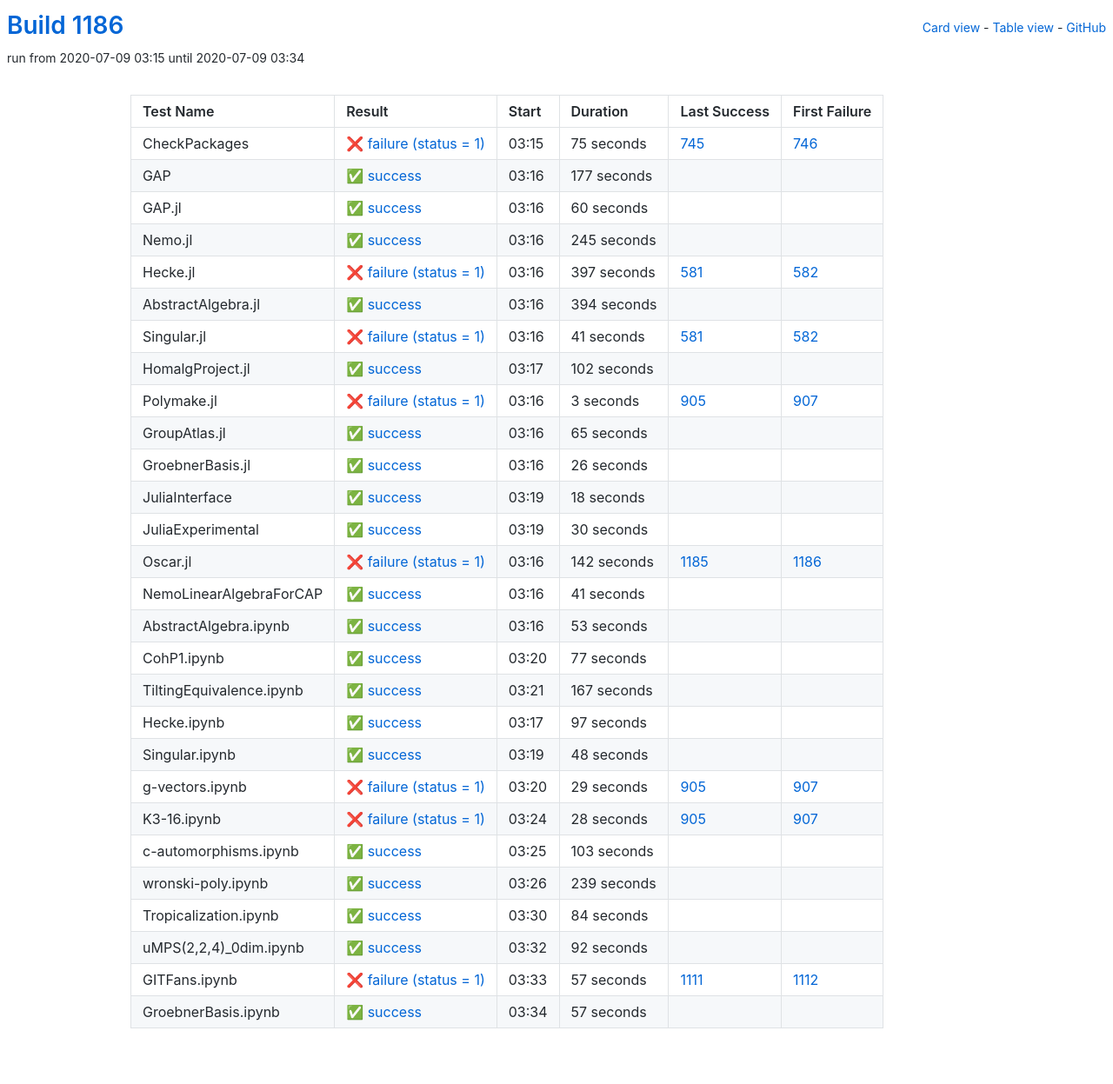
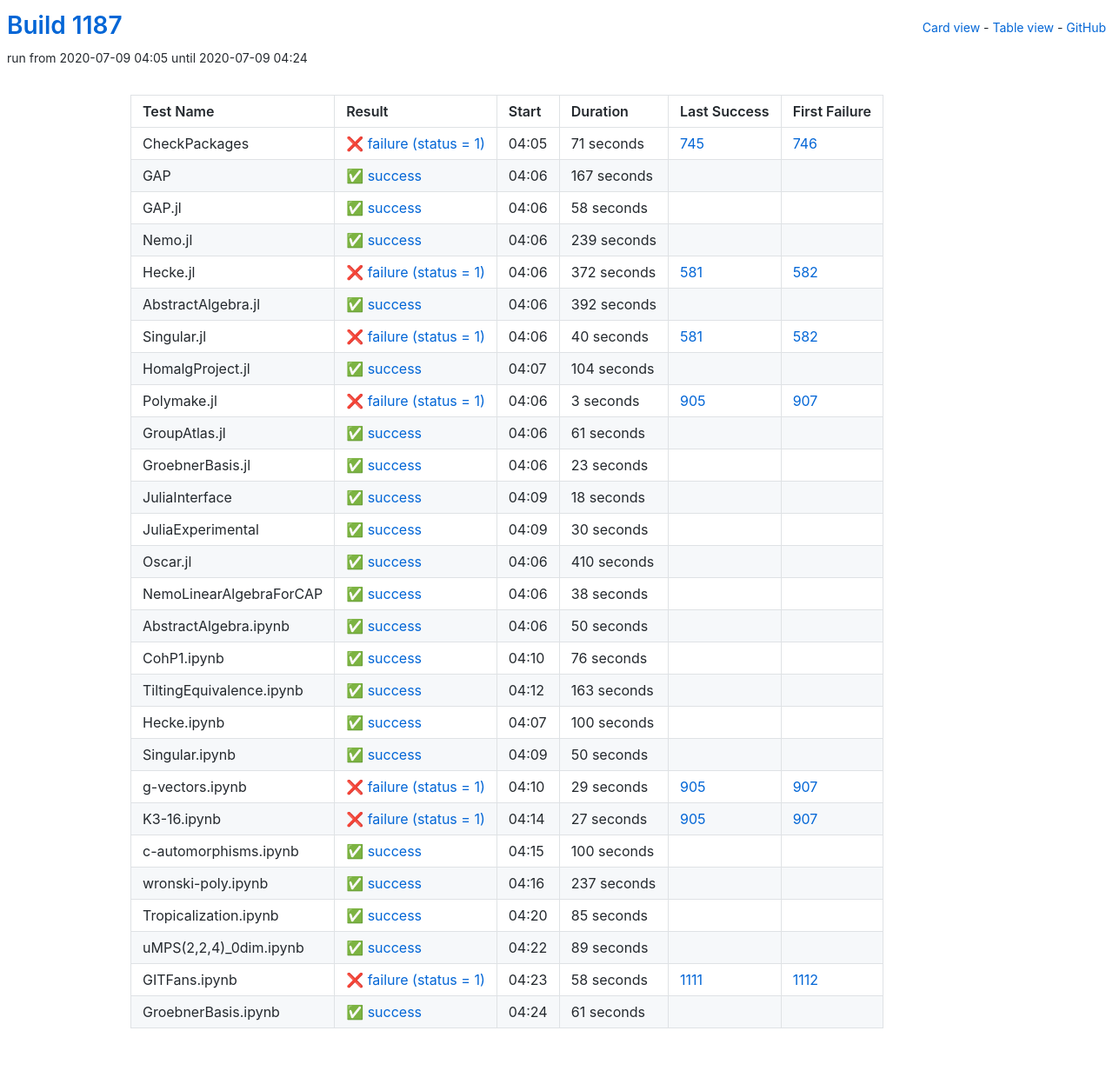
Before and after one commit to oscar-system/oscar-ci-status-1.4, a Jekyll site: the page built from table.html, in a window 1280 px wide. Shown: the whole page at 87% size. Built offline with Jekyll 4.4.1, drawn with Linux system fonts in a browser that asks for light colours.

Commit message:
Build #1187

```diff
--- a/_data/ci.yml
+++ b/_data/ci.yml
@@ -1,6 +1,6 @@
 ---
-build: 1186
-build_url: https://oscarci.mathematik.uni-kl.de/job/oscar-julia-1.4/1186/
+build: 1187
+build_url: https://oscarci.mathematik.uni-kl.de/job/oscar-julia-1.4/1187/
 job: oscar-julia-1.4
 organization: oscar-system
 repo: oscar-ci-status-1.4
@@ -8,104 +8,104 @@ repourl: https://github.com/oscar-system/oscar-ci-status-1.4
 tests:
 - name: CheckPackages
   id: checkpackages
-  log: https://oscarci.mathematik.uni-kl.de/job/oscar-julia-1.4/1186/artifact/logs/build-1186/CheckPackages.log
-  start: 2020-07-09 03:15
+  log: https://oscarci.mathematik.uni-kl.de/job/oscar-julia-1.4/1187/artifact/logs/build-1187/CheckPackages.log
+  start: 2020-07-09 04:05
   success: false
   exitcode: 1
   status: failure
-  duration: 75
+  duration: 71
   last_success: 745
   last_success_url: https://oscarci.mathematik.uni-kl.de/job/oscar-julia-1.4/745/
   first_failure: 746
   first_failure_url: https://oscarci.mathematik.uni-kl.de/job/oscar-julia-1.4/746/
 - name: GAP
   id: gap
-  log: https://oscarci.mathematik.uni-kl.de/job/oscar-julia-1.4/1186/artifact/logs/build-1186/GAP.log
-  start: 2020-07-09 03:16
+  log: https://oscarci.mathematik.uni-kl.de/job/oscar-julia-1.4/1187/artifact/logs/build-1187/GAP.log
+  start: 2020-07-09 04:06
   success: true
   exitcode: 0
   status: success
-  duration: 177
+  duration: 167
   last_success: false
   last_success_url:
   first_failure: false
   first_failure_url:
 - name: GAP.jl
   id: gap-jl
-  log: https://oscarci.mathematik.uni-kl.de/job/oscar-julia-1.4/1186/artifact/logs/build-1186/GAP.jl.log
-  start: 2020-07-09 03:16
+  log: https://oscarci.mathematik.uni-kl.de/job/oscar-julia-1.4/1187/artifact/logs/build-1187/GAP.jl.log
+  start: 2020-07-09 04:06
   success: true
   exitcode: 0
   status: success
-  duration: 60
+  duration: 58
   last_success: false
   last_success_url:
   first_failure: false
   first_failure_url:
 - name: Nemo.jl
   id: nemo-jl
-  log: https://oscarci.mathematik.uni-kl.de/job/oscar-julia-1.4/1186/artifact/logs/build-1186/Nemo.jl.log
-  start: 2020-07-09 03:16
+  log: https://oscarci.mathematik.uni-kl.de/job/oscar-julia-1.4/1187/artifact/logs/build-1187/Nemo.jl.log
+  start: 2020-07-09 04:06
   success: true
   exitcode: 0
   status: success
-  duration: 245
+  duration: 239
   last_success: false
   last_success_url:
   first_failure: false
   first_failure_url:
 - name: Hecke.jl
   id: hecke-jl
-  log: https://oscarci.mathematik.uni-kl.de/job/oscar-julia-1.4/1186/artifact/logs/build-1186/Hecke.jl.log
-  start: 2020-07-09 03:16
+  log: https://oscarci.mathematik.uni-kl.de/job/oscar-julia-1.4/1187/artifact/logs/build-1187/Hecke.jl.log
+  start: 2020-07-09 04:06
   success: false
   exitcode: 1
   status: failure
-  duration: 397
+  duration: 372
   last_success: 581
   last_success_url: https://oscarci.mathematik.uni-kl.de/job/oscar-julia-1.4/581/
   first_failure: 582
   first_failure_url: https://oscarci.mathematik.uni-kl.de/job/oscar-julia-1.4/582/
 - name: AbstractAlgebra.jl
   id: abstractalgebra-jl
-  log: https://oscarci.mathematik.uni-kl.de/job/oscar-julia-1.4/1186/artifact/logs/build-1186/AbstractAlgebra.jl.log
-  start: 2020-07-09 03:16
+  log: https://oscarci.mathematik.uni-kl.de/job/oscar-julia-1.4/1187/artifact/logs/build-1187/AbstractAlgebra.jl.log
+  start: 2020-07-09 04:06
   success: true
   exitcode: 0
   status: success
-  duration: 394
+  duration: 392
   last_success: false
   last_success_url:
   first_failure: false
   first_failure_url:
 - name: Singular.jl
   id: singular-jl
-  log: https://oscarci.mathematik.uni-kl.de/job/oscar-julia-1.4/1186/artifact/logs/build-1186/Singular.jl.log
-  start: 2020-07-09 03:16
+  log: https://oscarci.mathematik.uni-kl.de/job/oscar-julia-1.4/1187/artifact/logs/build-1187/Singular.jl.log
+  start: 2020-07-09 04:06
   success: false
   exitcode: 1
   status: failure
-  duration: 41
+  duration: 40
   last_success: 581
   last_success_url: https://oscarci.mathematik.uni-kl.de/job/oscar-julia-1.4/581/
   first_failure: 582
   first_failure_url: https://oscarci.mathematik.uni-kl.de/job/oscar-julia-1.4/582/
 - name: HomalgProject.jl
   id: homalgproject-jl
-  log: https://oscarci.mathematik.uni-kl.de/job/oscar-julia-1.4/1186/artifact/logs/build-1186/HomalgProject.jl.log
-  start: 2020-07-09 03:17
+  log: https://oscarci.mathematik.uni-kl.de/job/oscar-julia-1.4/1187/artifact/logs/build-1187/HomalgProject.jl.log
+  start: 2020-07-09 04:07
   success: true
   exitcode: 0
   status: success
-  duration: 102
+  duration: 104
   last_success: false
   last_success_url:
   first_failure: false
   first_failure_url:
 - name: Polymake.jl
   id: polymake-jl
-  log: https://oscarci.mathematik.uni-kl.de/job/oscar-julia-1.4/1186/artifact/logs/build-1186/Polymake.jl.log
-  start: 2020-07-09 03:16
+  log: https://oscarci.mathematik.uni-kl.de/job/oscar-julia-1.4/1187/artifact/logs/build-1187/Polymake.jl.log
+  start: 2020-07-09 04:06
   success: false
   exitcode: 1
   status: failure
@@ -116,32 +116,32 @@ tests:
   first_failure_url: https://oscarci.mathematik.uni-kl.de/job/oscar-julia-1.4/907/
 - name: GroupAtlas.jl
   id: groupatlas-jl
-  log: https://oscarci.mathematik.uni-kl.de/job/oscar-julia-1.4/1186/artifact/logs/build-1186/GroupAtlas.jl.log
-  start: 2020-07-09 03:16
+  log: https://oscarci.mathematik.uni-kl.de/job/oscar-julia-1.4/1187/artifact/logs/build-1187/GroupAtlas.jl.log
+  start: 2020-07-09 04:06
   success: true
   exitcode: 0
   status: success
-  duration: 65
+  duration: 61
   last_success: false
   last_success_url:
   first_failure: false
   first_failure_url:
 - name: GroebnerBasis.jl
   id: groebnerbasis-jl
-  log: https://oscarci.mathematik.uni-kl.de/job/oscar-julia-1.4/1186/artifact/logs/build-1186/GroebnerBasis.jl.log
-  start: 2020-07-09 03:16
+  log: https://oscarci.mathematik.uni-kl.de/job/oscar-julia-1.4/1187/artifact/logs/build-1187/GroebnerBasis.jl.log
+  start: 2020-07-09 04:06
   success: true
   exitcode: 0
   status: success
-  duration: 26
+  duration: 23
   last_success: false
   last_success_url:
   first_failure: false
   first_failure_url:
 - name: JuliaInterface
   id: juliainterface
-  log: https://oscarci.mathematik.uni-kl.de/job/oscar-julia-1.4/1186/artifact/logs/build-1186/JuliaInterface.log
-  start: 2020-07-09 03:19
+  log: https://oscarci.mathematik.uni-kl.de/job/oscar-julia-1.4/1187/artifact/logs/build-1187/JuliaInterface.log
+  start: 2020-07-09 04:09
   success: true
   exitcode: 0
   status: success
@@ -152,8 +152,8 @@ tests:
   first_failure_url:
 - name: JuliaExperimental
   id: juliaexperimental
-  log: https://oscarci.mathematik.uni-kl.de/job/oscar-julia-1.4/1186/artifact/logs/build-1186/JuliaExperimental.log
-  start: 2020-07-09 03:19
+  log: https://oscarci.mathematik.uni-kl.de/job/oscar-julia-1.4/1187/artifact/logs/build-1187/JuliaExperimental.log
+  start: 2020-07-09 04:09
   success: true
   exitcode: 0
   status: success
@@ -164,92 +164,92 @@ tests:
   first_failure_url:
 - name: Oscar.jl
   id: oscar-jl
-  log: https://oscarci.mathematik.uni-kl.de/job/oscar-julia-1.4/1186/artifact/logs/build-1186/Oscar.jl.log
-  start: 2020-07-09 03:16
-  success: false
-  exitcode: 1
-  status: failure
-  duration: 142
-  last_success: 1185
-  last_success_url: https://oscarci.mathematik.uni-kl.de/job/oscar-julia-1.4/1185/
-  first_failure: 1186
-  first_failure_url: https://oscarci.mathematik.uni-kl.de/job/oscar-julia-1.4/1186/
-- name: NemoLinearAlgebraForCAP
-  id: nemolinearalgebraforcap
-  log: https://oscarci.mathematik.uni-kl.de/job/oscar-julia-1.4/1186/artifact/logs/build-1186/NemoLinearAlgebraForCAP.log
-  start: 2020-07-09 03:16
+  log: https://oscarci.mathematik.uni-kl.de/job/oscar-julia-1.4/1187/artifact/logs/build-1187/Oscar.jl.log
+  start: 2020-07-09 04:06
   success: true
   exitcode: 0
   status: success
-  duration: 41
+  duration: 410
+  last_success: false
+  last_success_url:
+  first_failure: false
+  first_failure_url:
+- name: NemoLinearAlgebraForCAP
+  id: nemolinearalgebraforcap
+  log: https://oscarci.mathematik.uni-kl.de/job/oscar-julia-1.4/1187/artifact/logs/build-1187/NemoLinearAlgebraForCAP.log
+  start: 2020-07-09 04:06
+  success: true
+  exitcode: 0
+  status: success
+  duration: 38
   last_success: false
   last_success_url:
   first_failure: false
   first_failure_url:
 - name: AbstractAlgebra.ipynb
   id: abstractalgebra-ipynb
-  log: https://oscarci.mathematik.uni-kl.de/job/oscar-julia-1.4/1186/artifact/logs/build-1186/AbstractAlgebra.ipynb.log
-  start: 2020-07-09 03:16
+  log: https://oscarci.mathematik.uni-kl.de/job/oscar-julia-1.4/1187/artifact/logs/build-1187/AbstractAlgebra.ipynb.log
+  start: 2020-07-09 04:06
   success: true
   exitcode: 0
   status: success
-  duration: 53
+  duration: 50
   last_success: false
   last_success_url:
   first_failure: false
   first_failure_url:
 - name: CohP1.ipynb
   id: cohp1-ipynb
-  log: https://oscarci.mathematik.uni-kl.de/job/oscar-julia-1.4/1186/artifact/logs/build-1186/CohP1.ipynb.log
-  start: 2020-07-09 03:20
+  log: https://oscarci.mathematik.uni-kl.de/job/oscar-julia-1.4/1187/artifact/logs/build-1187/CohP1.ipynb.log
+  start: 2020-07-09 04:10
   success: true
   exitcode: 0
   status: success
-  duration: 77
+  duration: 76
   last_success: false
   last_success_url:
   first_failure: false
   first_failure_url:
 - name: TiltingEquivalence.ipynb
   id: tiltingequivalence-ipynb
-  log: https://oscarci.mathematik.uni-kl.de/job/oscar-julia-1.4/1186/artifact/logs/build-1186/TiltingEquivalence.ipynb.log
-  start: 2020-07-09 03:21
+  log: https://oscarci.mathematik.uni-kl.de/job/oscar-julia-1.4/1187/artifact/logs/build-1187/TiltingEquivalence.ipynb.log
+  start: 2020-07-09 04:12
   success: true
   exitcode: 0
   status: success
-  duration: 167
+  duration: 163
   last_success: false
   last_success_url:
   first_failure: false
   first_failure_url:
 - name: Hecke.ipynb
   id: hecke-ipynb
-  log: https://oscarci.mathematik.uni-kl.de/job/oscar-julia-1.4/1186/artifact/logs/build-1186/Hecke.ipynb.log
-  start: 2020-07-09 03:17
+  log: https://oscarci.mathematik.uni-kl.de/job/oscar-julia-1.4/1187/artifact/logs/build-1187/Hecke.ipynb.log
+  start: 2020-07-09 04:07
   success: true
   exitcode: 0
   status: success
-  duration: 97
+  duration: 100
   last_success: false
   last_success_url:
   first_failure: false
   first_failure_url:
 - name: Singular.ipynb
   id: singular-ipynb
-  log: https://oscarci.mathematik.uni-kl.de/job/oscar-julia-1.4/1186/artifact/logs/build-1186/Singular.ipynb.log
-  start: 2020-07-09 03:19
+  log: https://oscarci.mathematik.uni-kl.de/job/oscar-julia-1.4/1187/artifact/logs/build-1187/Singular.ipynb.log
+  start: 2020-07-09 04:09
   success: true
   exitcode: 0
   status: success
-  duration: 48
+  duration: 50
   last_success: false
   last_success_url:
   first_failure: false
   first_failure_url:
 - name: g-vectors.ipynb
   id: g-vectors-ipynb
-  log: https://oscarci.mathematik.uni-kl.de/job/oscar-julia-1.4/1186/artifact/logs/build-1186/g-vectors.ipynb.log
-  start: 2020-07-09 03:20
+  log: https://oscarci.mathematik.uni-kl.de/job/oscar-julia-1.4/1187/artifact/logs/build-1187/g-vectors.ipynb.log
+  start: 2020-07-09 04:10
   success: false
   exitcode: 1
   status: failure
@@ -260,84 +260,84 @@ tests:
   first_failure_url: https://oscarci.mathematik.uni-kl.de/job/oscar-julia-1.4/907/
 - name: K3-16.ipynb
   id: k3-16-ipynb
-  log: https://oscarci.mathematik.uni-kl.de/job/oscar-julia-1.4/1186/artifact/logs/build-1186/K3-16.ipynb.log
-  start: 2020-07-09 03:24
+  log: https://oscarci.mathematik.uni-kl.de/job/oscar-julia-1.4/1187/artifact/logs/build-1187/K3-16.ipynb.log
+  start: 2020-07-09 04:14
   success: false
   exitcode: 1
   status: failure
-  duration: 28
+  duration: 27
   last_success: 905
   last_success_url: https://oscarci.mathematik.uni-kl.de/job/oscar-julia-1.4/905/
   first_failure: 907
   first_failure_url: https://oscarci.mathematik.uni-kl.de/job/oscar-julia-1.4/907/
 - name: c-automorphisms.ipynb
   id: c-automorphisms-ipynb
-  log: https://oscarci.mathematik.uni-kl.de/job/oscar-julia-1.4/1186/artifact/logs/build-1186/c-automorphisms.ipynb.log
-  start: 2020-07-09 03:25
+  log: https://oscarci.mathematik.uni-kl.de/job/oscar-julia-1.4/1187/artifact/logs/build-1187/c-automorphisms.ipynb.log
+  start: 2020-07-09 04:15
   success: true
   exitcode: 0
   status: success
-  duration: 103
+  duration: 100
   last_success: false
   last_success_url:
   first_failure: false
   first_failure_url:
 - name: wronski-poly.ipynb
   id: wronski-poly-ipynb
-  log: https://oscarci.mathematik.uni-kl.de/job/oscar-julia-1.4/1186/artifact/logs/build-1186/wronski-poly.ipynb.log
-  start: 2020-07-09 03:26
+  log: https://oscarci.mathematik.uni-kl.de/job/oscar-julia-1.4/1187/artifact/logs/build-1187/wronski-poly.ipynb.log
+  start: 2020-07-09 04:16
   success: true
   exitcode: 0
   status: success
-  duration: 239
+  duration: 237
   last_success: false
   last_success_url:
   first_failure: false
   first_failure_url:
 - name: Tropicalization.ipynb
   id: tropicalization-ipynb
-  log: https://oscarci.mathematik.uni-kl.de/job/oscar-julia-1.4/1186/artifact/logs/build-1186/Tropicalization.ipynb.log
-  start: 2020-07-09 03:30
+  log: https://oscarci.mathematik.uni-kl.de/job/oscar-julia-1.4/1187/artifact/logs/build-1187/Tropicalization.ipynb.log
+  start: 2020-07-09 04:20
   success: true
   exitcode: 0
   status: success
-  duration: 84
+  duration: 85
   last_success: false
   last_success_url:
   first_failure: false
   first_failure_url:
 - name: uMPS(2,2,4)_0dim.ipynb
   id: umps-2-2-4-0dim-ipynb
-  log: https://oscarci.mathematik.uni-kl.de/job/oscar-julia-1.4/1186/artifact/logs/build-1186/uMPS-2-2-4-_0dim.ipynb.log
-  start: 2020-07-09 03:32
+  log: https://oscarci.mathematik.uni-kl.de/job/oscar-julia-1.4/1187/artifact/logs/build-1187/uMPS-2-2-4-_0dim.ipynb.log
+  start: 2020-07-09 04:22
   success: true
   exitcode: 0
   status: success
-  duration: 92
+  duration: 89
   last_success: false
   last_success_url:
   first_failure: false
   first_failure_url:
 - name: GITFans.ipynb
   id: gitfans-ipynb
-  log: https://oscarci.mathematik.uni-kl.de/job/oscar-julia-1.4/1186/artifact/logs/build-1186/GITFans.ipynb.log
-  start: 2020-07-09 03:33
+  log: https://oscarci.mathematik.uni-kl.de/job/oscar-julia-1.4/1187/artifact/logs/build-1187/GITFans.ipynb.log
+  start: 2020-07-09 04:23
   success: false
   exitcode: 1
   status: failure
-  duration: 57
+  duration: 58
   last_success: 1111
   last_success_url: https://oscarci.mathematik.uni-kl.de/job/oscar-julia-1.4/1111/
   first_failure: 1112
   first_failure_url: https://oscarci.mathematik.uni-kl.de/job/oscar-julia-1.4/1112/
 - name: GroebnerBasis.ipynb
   id: groebnerbasis-ipynb
-  log: https://oscarci.mathematik.uni-kl.de/job/oscar-julia-1.4/1186/artifact/logs/build-1186/GroebnerBasis.ipynb.log
-  start: 2020-07-09 03:34
+  log: https://oscarci.mathematik.uni-kl.de/job/oscar-julia-1.4/1187/artifact/logs/build-1187/GroebnerBasis.ipynb.log
+  start: 2020-07-09 04:24
   success: true
   exitcode: 0
   status: success
-  duration: 57
+  duration: 61
   last_success: false
   last_success_url:
   first_failure: false
```
Also changed, not shown: README.md.
